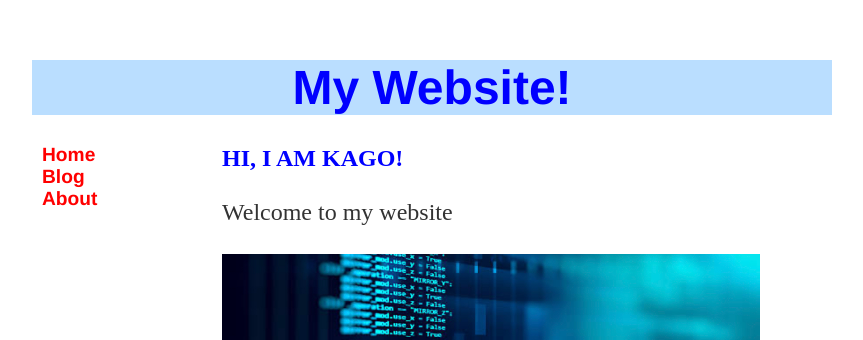
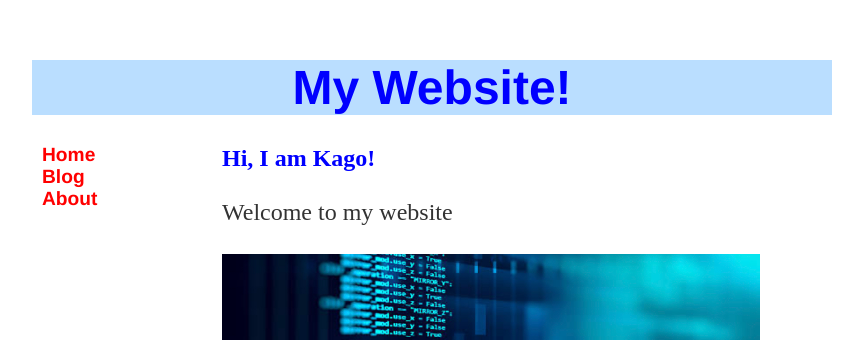
Before and after one commit to KagoPrezRantsho/KagoPrezRantsho.github.io, a Jekyll site: the page built from index.html, in a window 1280 px wide. Shown: the top 340 px of the page, without its empty margins (208-1071 px from the left). Built offline with Jekyll 4.4.1, drawn with Linux system fonts in a browser that asks for light colours.

```diff
--- a/index.html
+++ b/index.html
@@ -2,7 +2,7 @@
 layout: default
 title: Web Programming
 ---
-<h2>HI, I AM KAGO!</h2>
+<h2>Hi, I am Kago!</h2>
 <p>Welcome to my website</p>
 <img src="F042C3EA-A3C9-4357-80E8-038CDA4749C8.jpeg" with="600" height="300" alt="STAIRS PHOTO">
 <p>**Coming soon: Amazing projects and practice examples!**</p>
```
